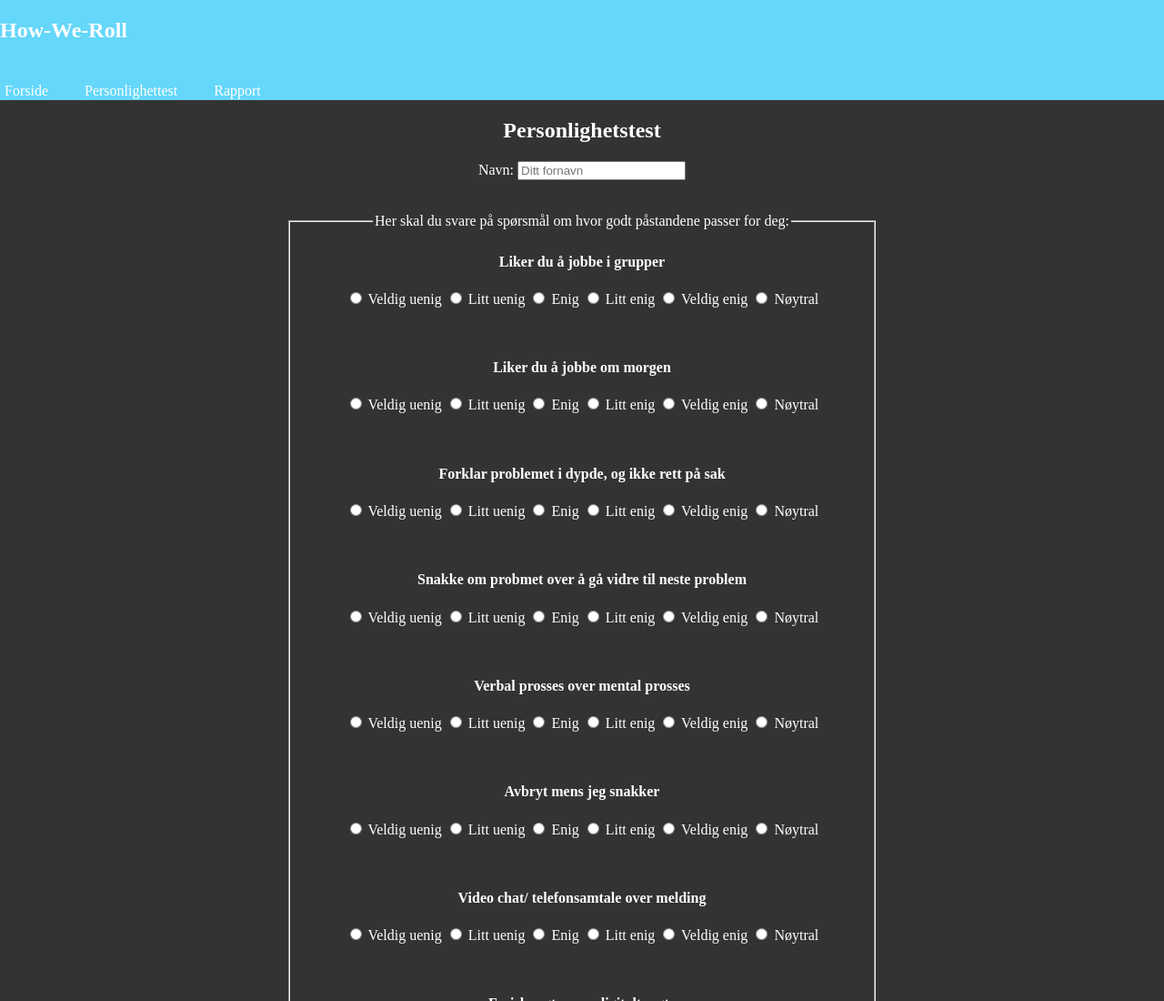
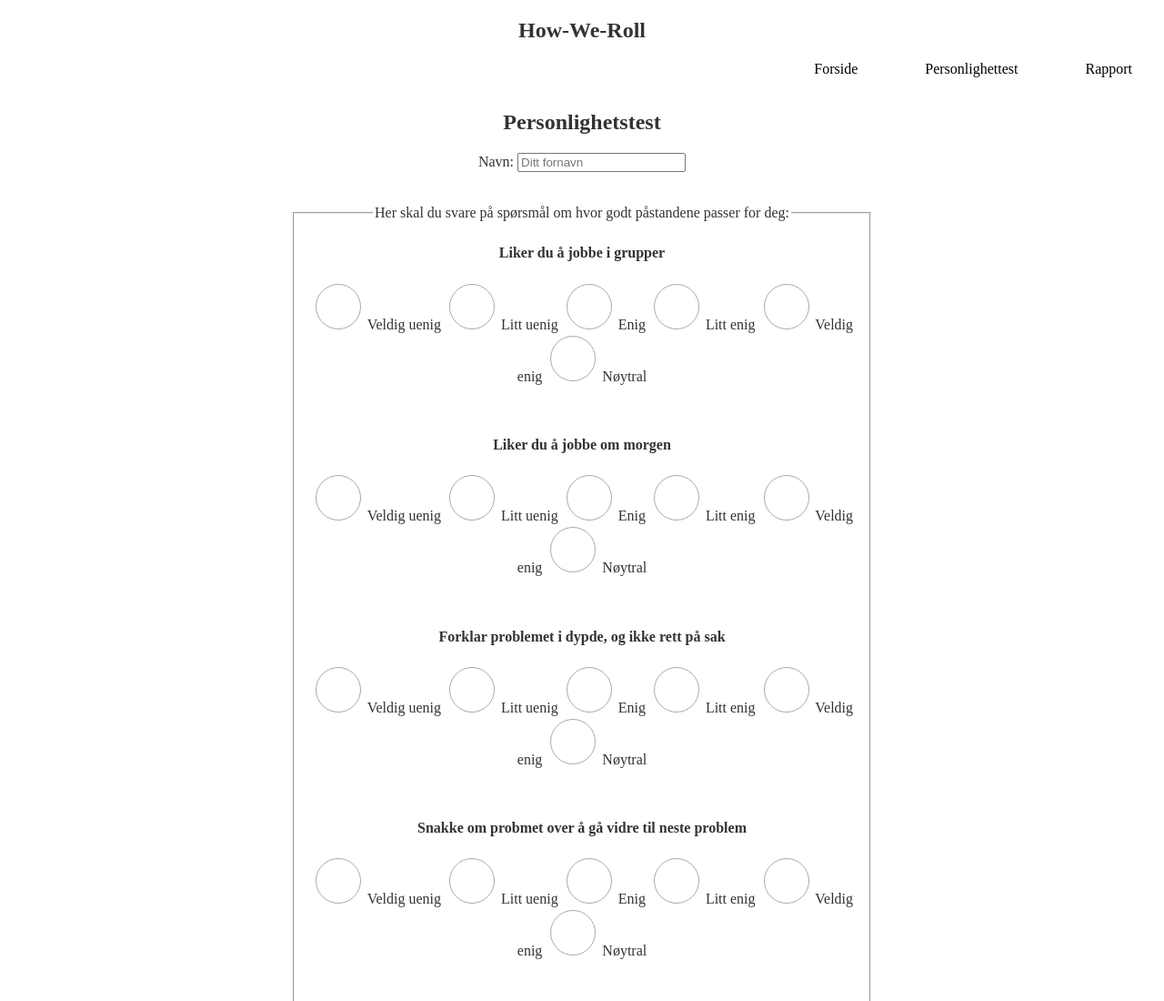
Before and after one commit to NorwegianKiwi-glitch/Felles-Skapet, a website: page RadioInput.html in a window 1280 px wide. Shown: the top 1100 px of the page at 91% size. Drawn offline with Linux system fonts and the light colour scheme.

Commit message:
oppdatert css

```diff
--- a/RadioStyle.css
+++ b/RadioStyle.css
@@ -1,11 +1,11 @@
 /**/
 /*Bakgrunnsfarge på nettsiden og fonten som blir brukt*/
 body {
-    background-color: #333;
-    color: #fff;
+    background-color: #fff;
+    color: #333;
     display: flex;
     flex-direction: column;
-    align-items: center;
+    /*align-items: center;*/
     justify-content: center;
     text-align: center;
     min-height: 10vh;
@@ -13,43 +13,91 @@ body {
     padding: 0;
 }
 
-/*kode hentet fra: https://www.youtube.com/watch?v=Fb-lny3-7Lo&t=82s*/
-/*Sørger for at innholdet på nettsiden ikke går ut til kantene på skjermen*/
-.wrapper {
-    margin: 0 auto;
-    width: 650px;
-}
-
-/*kode hentet fra: https://www.youtube.com/watch?v=mFgltjfVV6A&list=PL0eyrZgxdwhwNC5ppZo_dYGVjerQY3xYU&index=14*/
-/*css for å style nav bar*/
-nav {
-    width: 100%;
-    height: 110px;
-    background-color: #64d7fa;
-    text-align: left;
-    margin-left: 0;
+.navbar {
+    margin: 0;
+    display: flex;
+    align-items: center;
+    padding: 25px;
+    background-color: antiquewhite;
+    overflow: hidden;
 }
 
 ul {
-    margin-left: -55px;
+    flex: 1;
+    text-align: right;
 }
 
 ul li {
+    display: inline-block;
     list-style: none;
-    display: inline-block;
-    float: left;
-    line-height: 65px;
-    margin-left: 0
+    margin: 0 25px;
 }
 
 ul li a {
-    display: block;
     text-decoration: none;
-    font-size: 16px;
-    color: #fff;
-    padding: 0 20px;
+    color: black;
+    padding: 0 10px;
+    position: relative;
 }
 
-ul li a:hover {
-    color: #333333;
+ul li a::after {
+    content: '';
+    width: 0;
+    height: 10px;
+    background: #92dcfc;
+    position: absolute;
+    left: 50%;
+    transform: translateX(-50%);
+    top: -50px;
+    transition: 0.5s;
 }
+
+ul li a:hover:after {
+    width: 100%;
+}
+
+.hero {
+    width: 100%;
+    margin: auto;
+}
+
+.sticky {
+    position: fixed;
+    top: 0;
+    width: 100%;
+}
+/*kode hentet fra: https://stackoverflow.com/questions/23167637/is-it-possible-to-change-the-color-of-selected-radio-buttons-center-circle*/
+input[type='radio'] {
+    -webkit-appearance:none;
+    width:50px;
+    height:50px;
+    border:1px solid darkgray;
+    border-radius:50%;
+    outline:none;
+}
+
+input[type='radio']:hover {
+    box-shadow:0 0 5px 0px orange inset;
+}
+
+input[type='radio']:before {
+    content:'';
+    display:block;
+    width:70%;
+    height:70%;
+    margin: 20% auto;
+    border-radius:50%;
+    display: none;
+}
+
+input[type='radio']:checked:before {
+    background:antiquewhite;
+    display: inline-block;
+}
+
+/*kode hentet fra: https://www.youtube.com/watch?v=Fb-lny3-7Lo&t=82s*/
+    /*Sørger for at innholdet på nettsiden ikke går ut til kantene på skjermen*/
+    .wrapper {
+        margin: 0 auto;
+        width: 50%;
+    }
```
